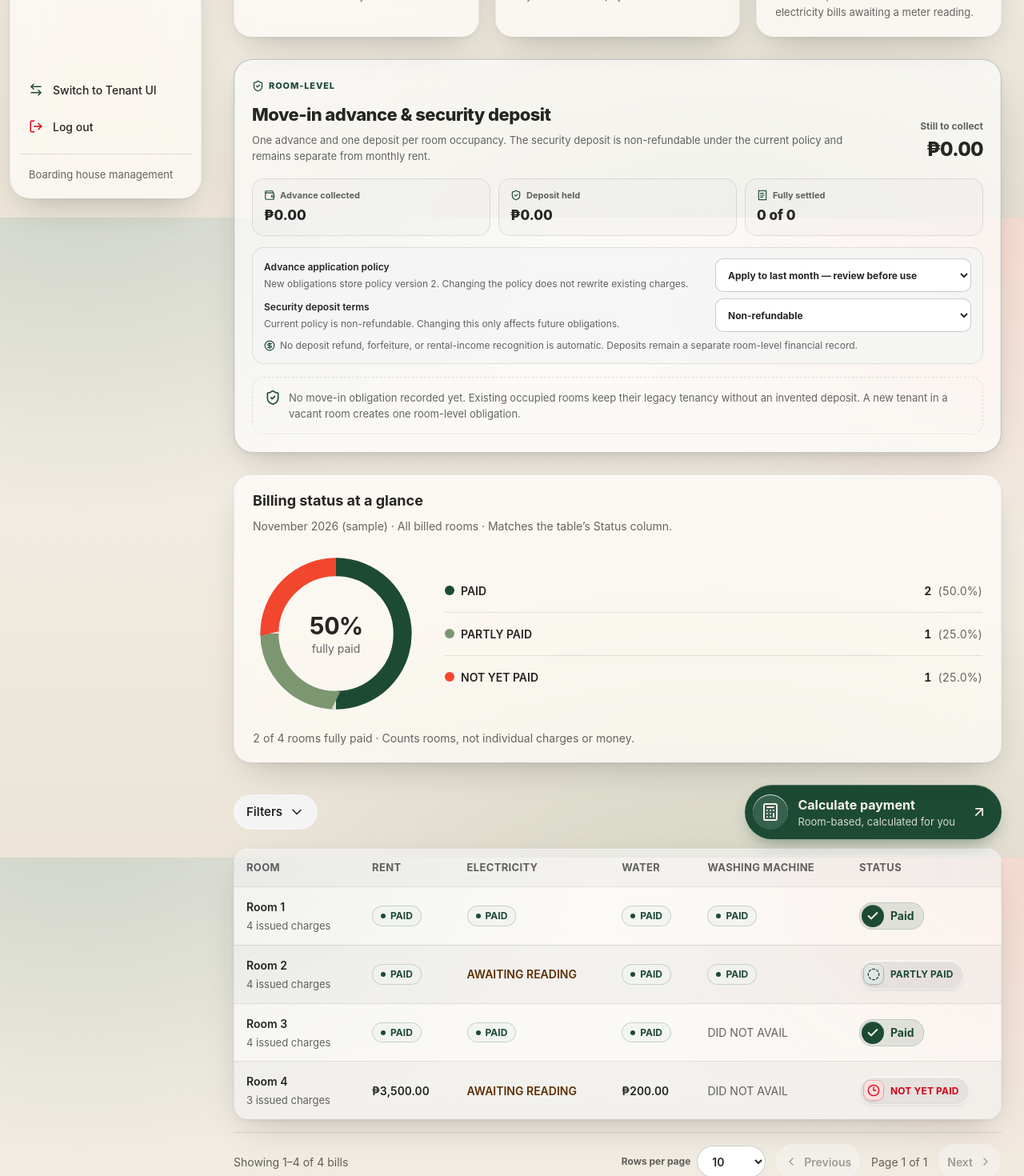
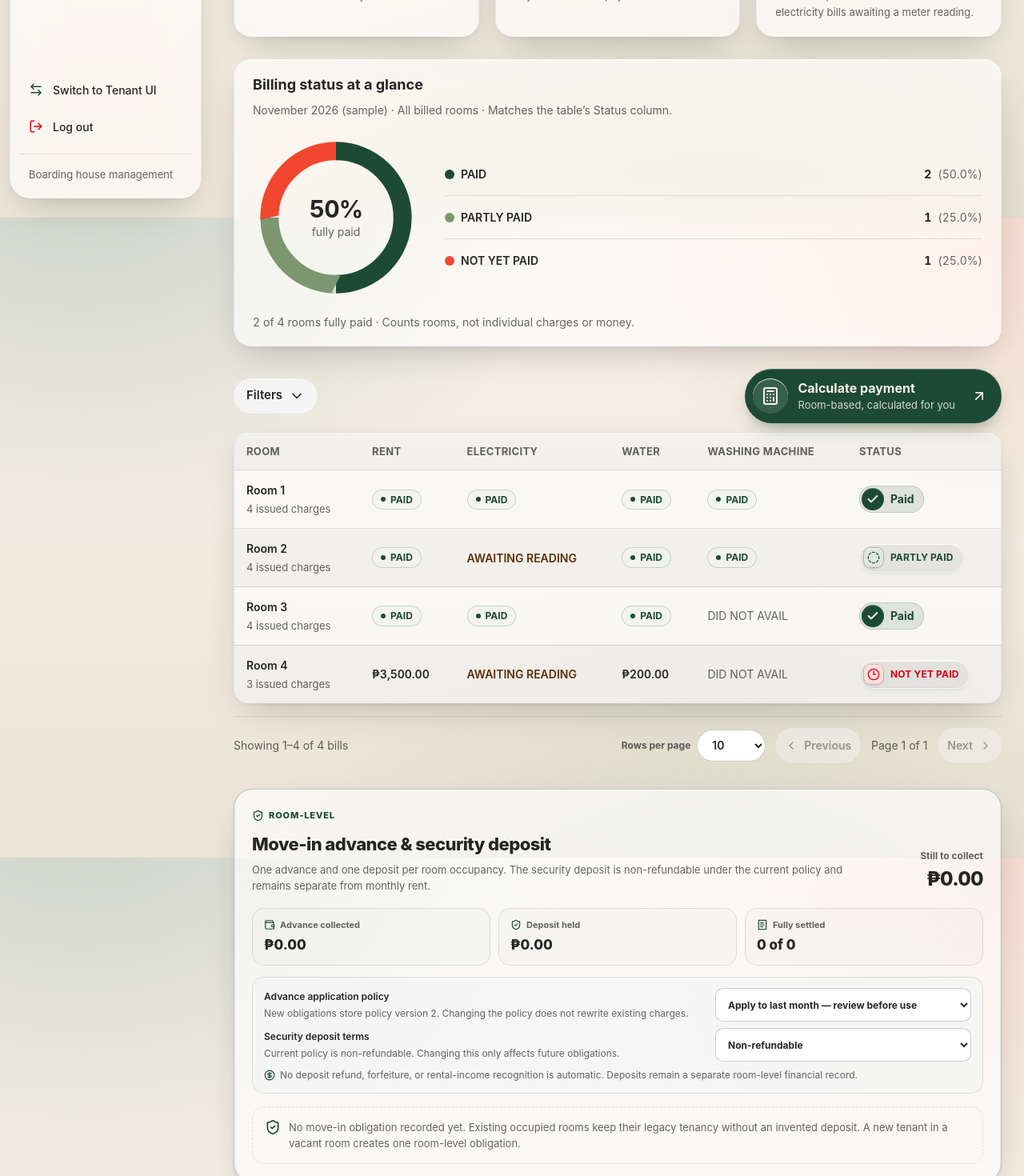
Before and after one commit to Lang-Shin/BH-Management-System, a React (Vite) app: page /billing in a window 1280 px wide. Shown: the part 540-2010 px from the top of the page at 80% size. Built offline with nearby package versions, Linux system fonts and the light colour scheme.

Commit message:
feat(ui): replace the 1 month advance and 1 month deposit transaction container

```diff
--- a/src/features/billing/billing-page.tsx
+++ b/src/features/billing/billing-page.tsx
@@ -31,7 +31,6 @@ export default function Billing() {
       <StatCard label="Already paid" value={formatMoney(summary.applied)} detail="Payments used to pay these bills." icon={Wallet} />
       <StatCard label={summary.unresolved > 0 ? 'Known outstanding' : 'Still to pay'} value={formatMoney(summary.outstanding)} detail={<><AnimatedNumber value={summary.overdue} /> bills are past their due date.{summary.unresolved > 0 && <> Plus <AnimatedNumber value={summary.unresolved} /> electricity {summary.unresolved === 1 ? 'bill' : 'bills'} awaiting a meter reading.</>}</>} icon={CircleAlert} />
     </section>
-    <MoveInSection />
     <BillingStatusChart key={periodId} rooms={billingRooms} periodLabel={data.billingPeriods.find(period => period.id === periodId)?.label ?? 'Selected billing period'} outstandingOnly={false} />
     <div className="billing-table-toolbar">
       <BillingFiltersMenu value={statusFilter} onChange={setStatusFilter} />
@@ -40,6 +39,7 @@ export default function Billing() {
     <div key={statusFilter ?? 'ALL'} className="billing-table-enter">
       <BillingStatusMatrix data={data} periodId={periodId} asOf={DEMO_DATE} outstandingOnly={false} statusFilter={statusFilter} />
     </div>
+    <div className="mt-8"><MoveInSection /></div>
     <BillingRatesSection />
   </>
 }
```
